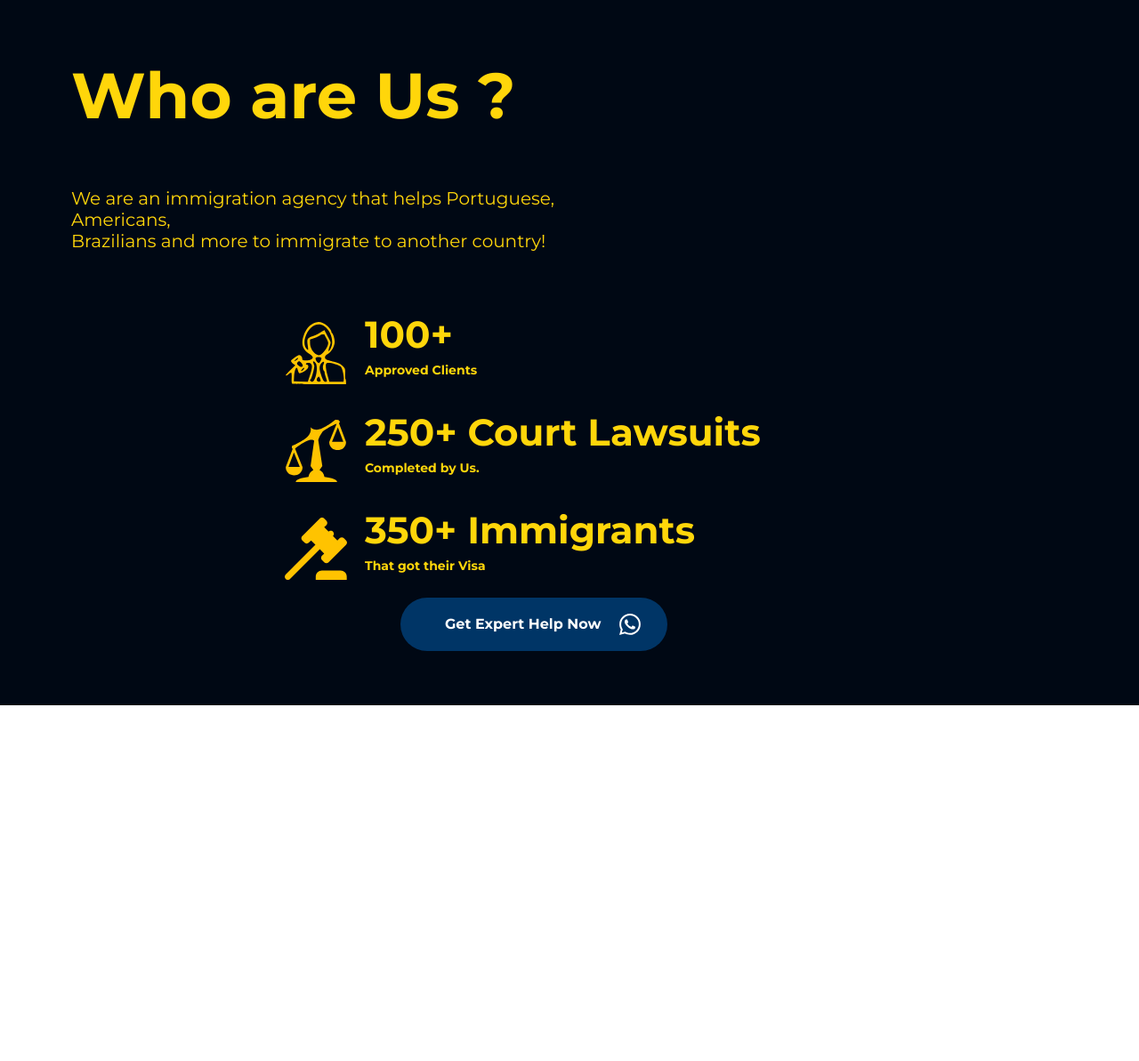
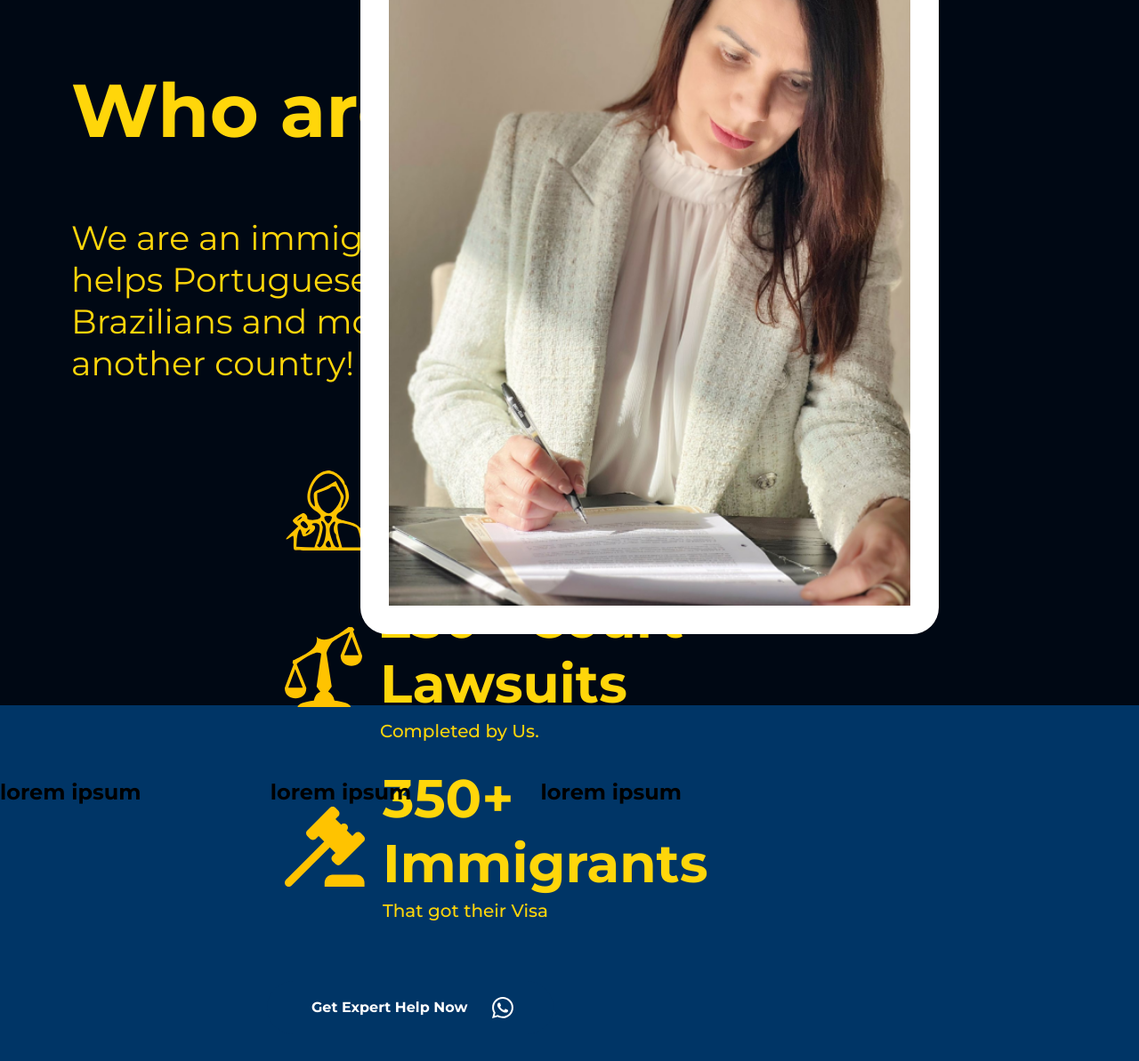
Before and after one commit to phjc/Global-Gateway-Law-branch1, a plain HTML site: page GlobalGateway.html in a window 1280 px wide. Shown: the part 807-2000 px from the top of the page at 89% size. Before the commit the page ends 1600 px from the top, so only its background shows below. Drawn offline with Linux system fonts and the light colour scheme.

Commit message:
About Page feita e início da Icons Page

```diff
--- a/GlobalGateway.html
+++ b/GlobalGateway.html
@@ -71,17 +71,36 @@
                     <h4>That got their Visa</h4>
                 </div>
                 </div>
-                    <button class="get-expert-btn">
-                        <p>Get Expert Help Now</p>
-                        <img src="assets/whatsappvector.svg">
-                    </button>
+                    <div class="btn2">
+                        <button class="get-expert-btn">
+                            <p>Get Expert Help Now</p>
+                            <img src="assets/whatsappvector.svg">
+                        </button>
+                    </div>
                  </div>
+
             </section>
             <div class="imagecontainer">
-                <img src="">
+            <img src="assets/Patricia Fra.png">
             </div>
     </div>
-
+    <!--Página 3-->
+    <div class="IconsPage">
+        <div class="MainElements">
+            <div class="GloboElement">
+                <img src="">
+                <h2>lorem ipsum</h2>
+            </div>
+            <div class="CertifiedElement">
+                <img src="">
+                <h2>lorem ipsum</h2>
+            </div>
+            <div class="PasspourtElement">
+                <img src="">
+                <h2>lorem ipsum</h2>
+            </div>
+        </div>
+    </div>
 
 
 
--- a/styles.css
+++ b/styles.css
@@ -72,7 +72,7 @@ body, html {
     border: none;
     border-radius: 30px;
     padding: 10px 20px;
-    width: 300px;
+    width: 322px;
     height: 60px;
     font-size: 16px;
     align-items: center;
@@ -84,7 +84,7 @@ body, html {
 
 .get-expert-btn img {
     margin-left: auto;
-    margin-right: 10px;
+    margin-right: 25px;
 }
 .get-expert-btn p {
     margin-left: 30px;
@@ -107,14 +107,14 @@ body, html {
 
 }
 .aboutcontainer h1 {
-     font-size: 72px;
+     font-size: 84px;
 }
 .aboutcontainer h3 {
-    font-size: 20px;
+    font-size: 38px;
     font-weight: 400;
 }
 .textcontainer {
-    max-width: 50%;
+    max-width: 60%;
 }
 .stats {
     display: flex;
@@ -134,8 +134,9 @@ body, html {
 
 .statitem img {
     padding: 20px;
-    width: 70px;
-    height: 70px;
+    padding-bottom: 40px;
+    width: 90px;
+    height: 90px;
 }
 
 .statitem-content {
@@ -145,14 +146,47 @@ body, html {
 }
 
 .statitem h2 {
-    font-size: 42px;
+    font-size: 60px;
     margin: 0; /* Remove a margem para evitar deslocamento indesejado */
 }
 
 .statitem h4 {
-    font-size: 14px;
+    font-size: 20px;
     margin-top: 5px; /* Adiciona margem superior para separar do texto grande */
+    font-weight: 500;
 }
 .imagecontainer {
-    max-width: 50%;
+    max-width: 45%; /* A imagem ocupará até 45% do espaço restante */
+    right: 225px; /* Espaçamento entre o texto e a imagem */
+    bottom: -90vh;
+    display: flex;
+    justify-content: flex-end; /* Garante que a imagem se alinhe à direita */
+    position: absolute;
 }
+
+.imagecontainer img {
+    width: 586;
+    height: 788;
+    border-radius: 30px; /* Para arredondar os cantos da imagem */
+    border: 2rem solid;
+    border-color: #FFFFFF;
+}
+.btn2 {
+    padding-top: 40px;
+    padding-right: 600px;
+
+}
+.IconsPage {
+    height: 50%;
+    width: 100%;
+    background-size: cover;
+    background-image: url(assets/Icons\ Page.png);
+}
+.MainElements {
+    display: flex;
+    justify-content: space-between;
+    align-items: center;
+    width: 766;
+    height: 195;
+    position: absolute;
+}
```
Also changed, not shown: assets/Icons Page.png (added), assets/Patricia Fra.png (added).
